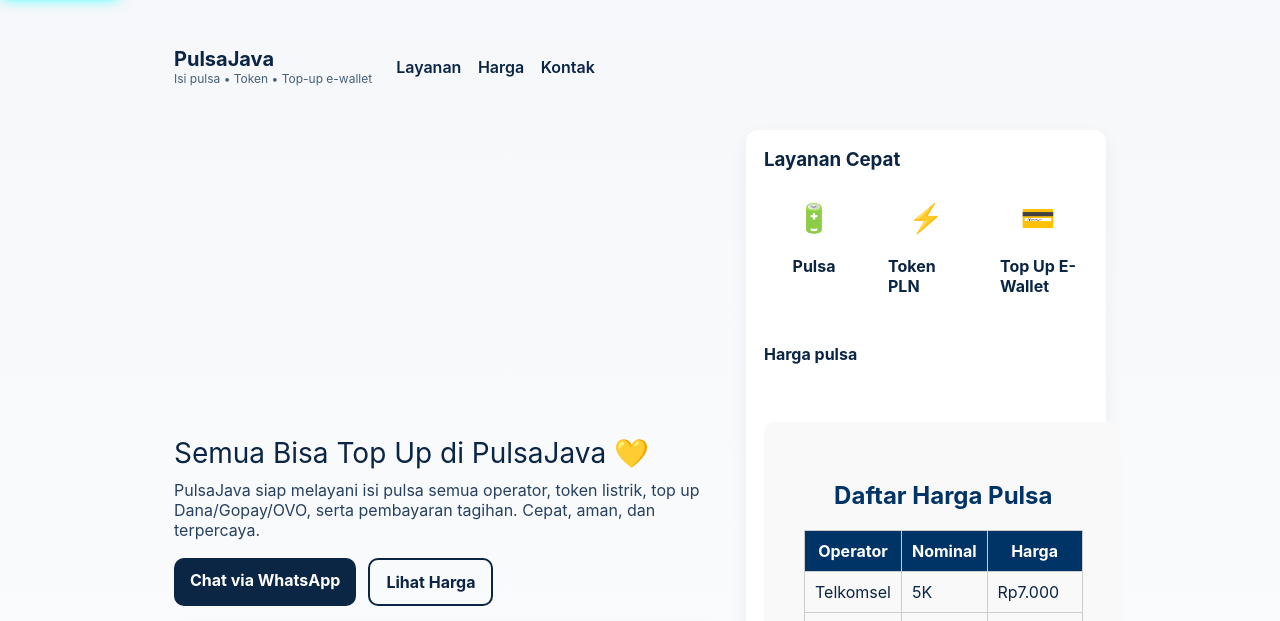
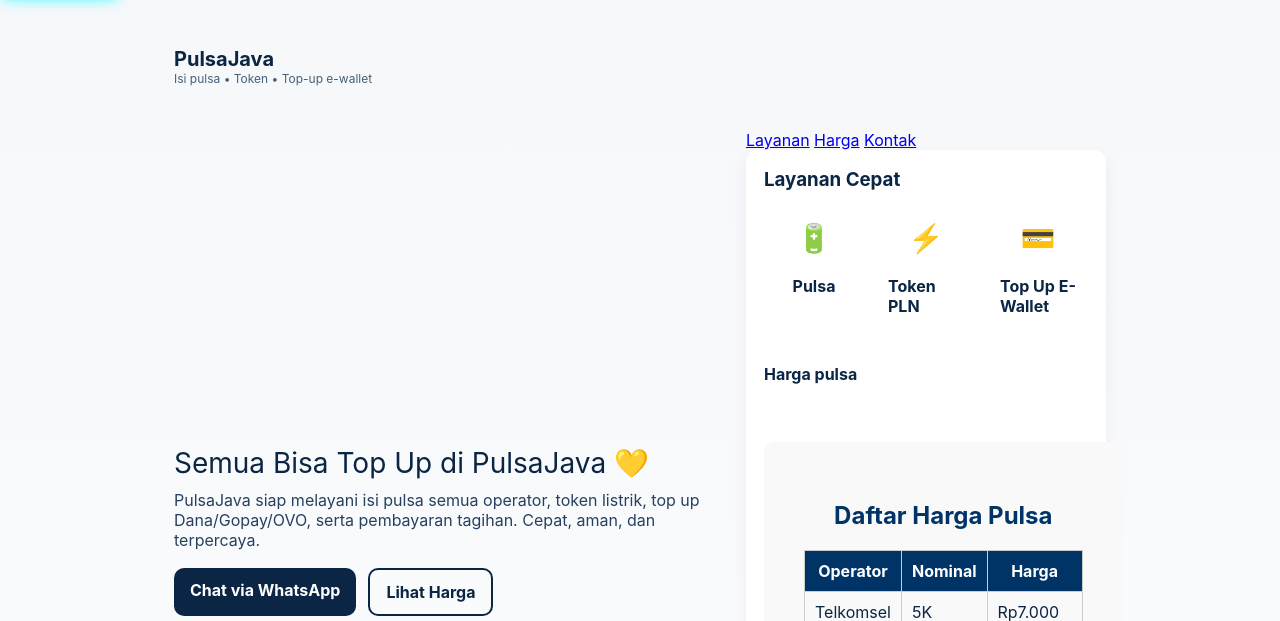
Before and after one commit to nurmanhadi1-hue/pulsajava, a plain HTML site: page index.html in a window 1280 px wide. Shown: the part 156-777 px from the top of the page. Drawn offline with Linux system fonts and the light colour scheme.

Commit message:
Update index.html

```diff
--- a/index.html
+++ b/index.html
@@ -65,9 +65,7 @@
         </div>
       </div>
       <nav>
-                       <a href="#services">Layanan</a>
-                       <a href="#prices">Harga</a>
-                      <a href="#contact">Kontak</a>
+
       </nav>
     </header>
 
@@ -88,7 +86,9 @@
           </div>
         </div>
 
-        <aside>
+        <aside>  <a href="#services">Layanan</a>
+                       <a href="#prices">Harga</a>
+                      <a href="#contact">Kontak</a>
           <div class="card">
             <h3 style="margin:0 0 8px 0">Layanan Cepat</h3>
             <div class="services" id="services">
```
